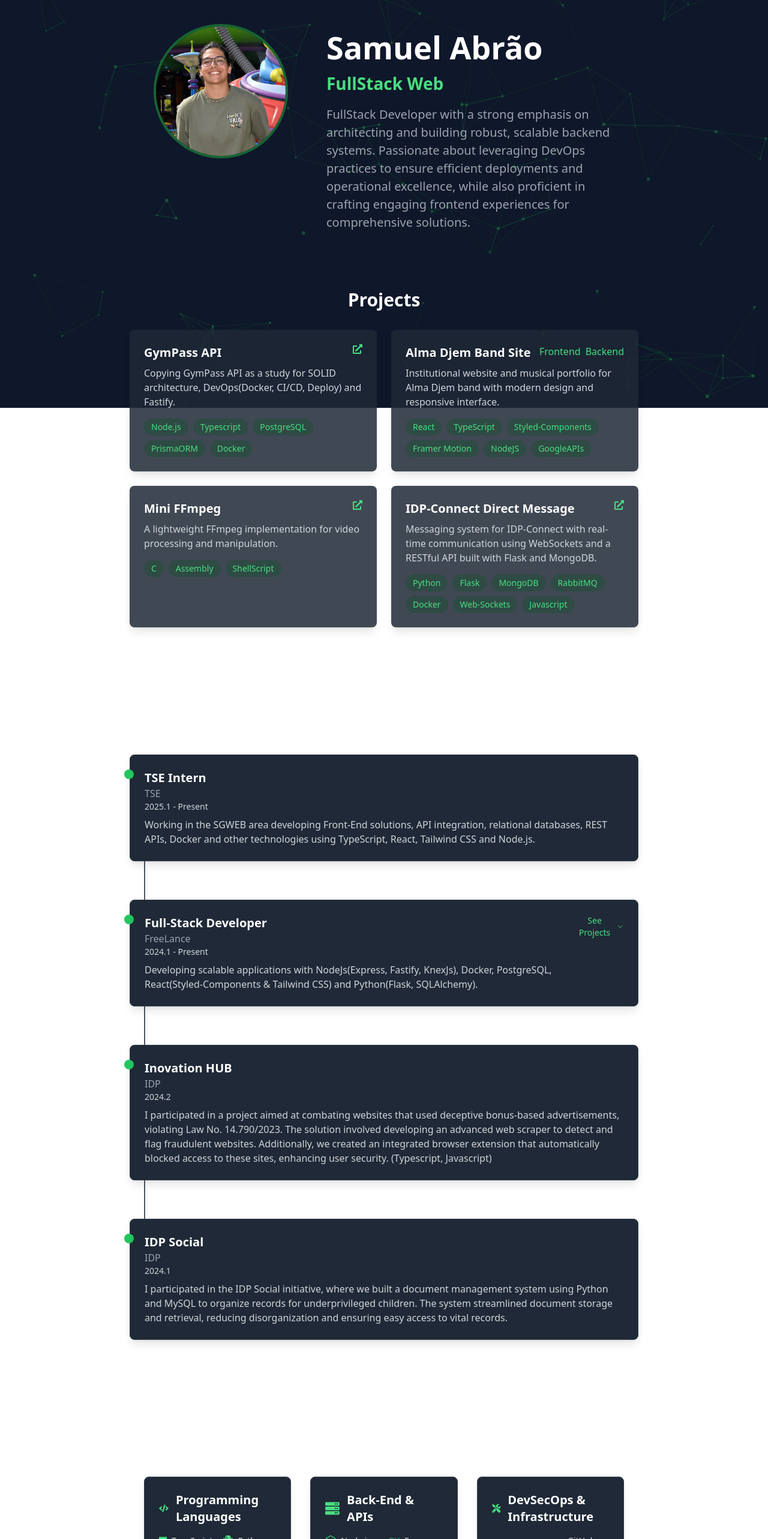
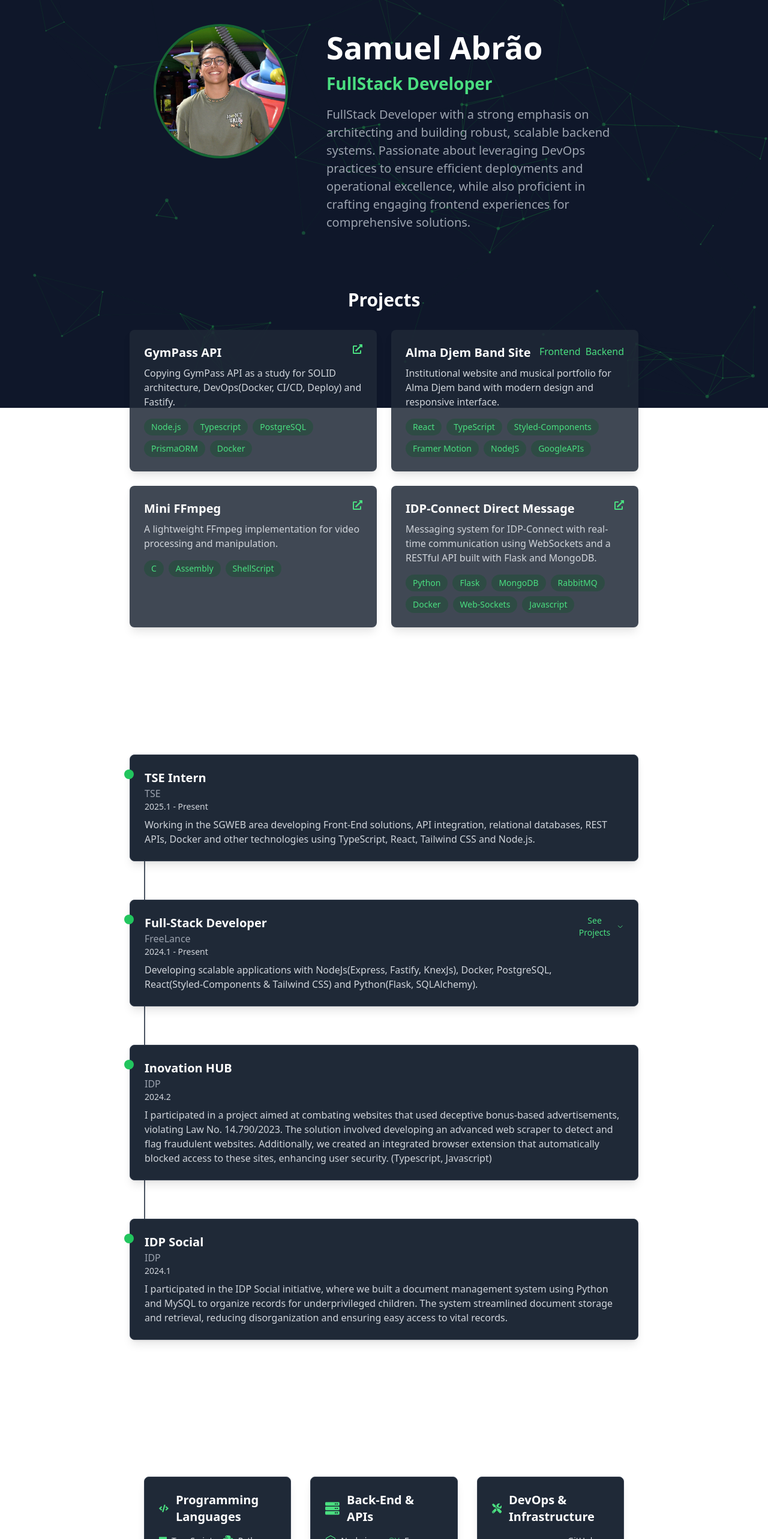
Before and after one commit to samuka7abr/Portifolio, a React (Vite) app: page / in a window 1280 px wide. Shown: the part 120-2686 px from the top of the page at 60% size. Built offline with nearby package versions, Linux system fonts and the light colour scheme.

Commit message:
Chore: Mudando informações pontuais

```diff
--- a/src/components/Profile/index.tsx
+++ b/src/components/Profile/index.tsx
@@ -22,7 +22,7 @@ export function Profile() {
 
           <h2 className="text-[20px] sm:text-[28px] text-green-400 font-semibold mt-2 sm:mt-0">
             <Typewriter
-              words={["Software Engineer", "FullStack Web"]}
+              words={["Software Engineer", "FullStack Developer"]}
               loop={Infinity}
               cursor
               cursorStyle="_"
--- a/src/components/Skills/index.tsx
+++ b/src/components/Skills/index.tsx
@@ -36,7 +36,7 @@ const skills = [
     ],
   },
   {
-    category: "DevSecOps & Infrastructure",
+    category: "DevOps & Infrastructure",
     icon: FaTools,
     techs: [
       { name: "Docker", icon: SiDocker },
```
